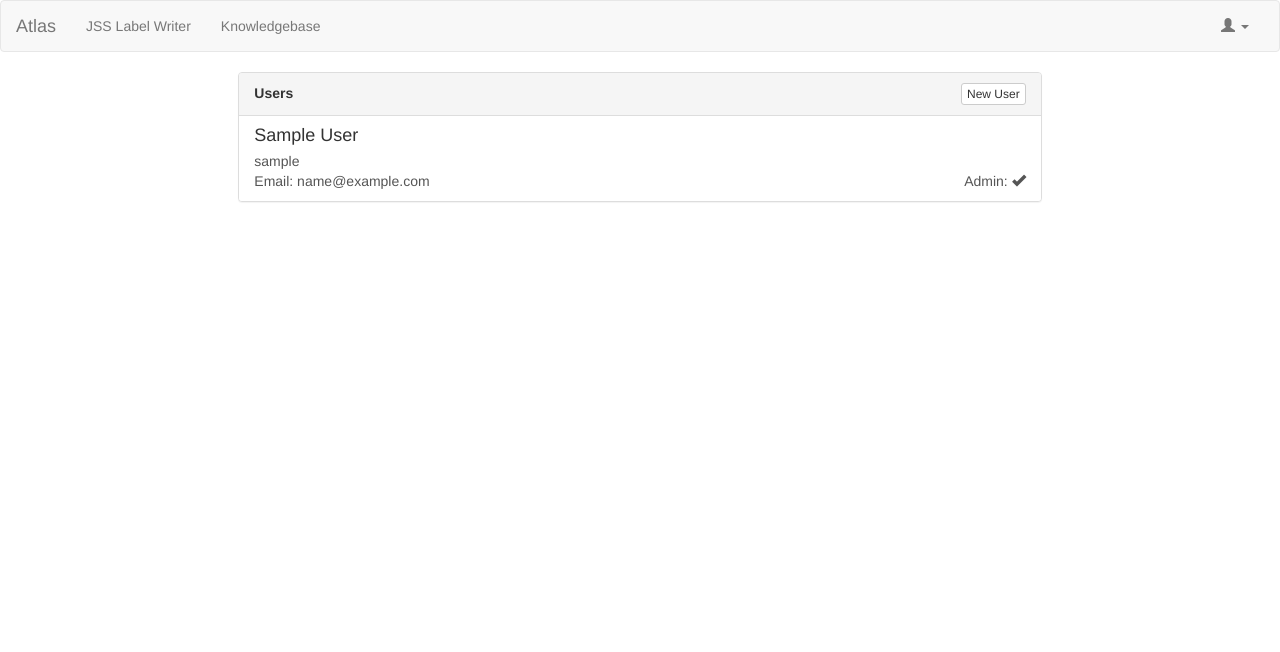
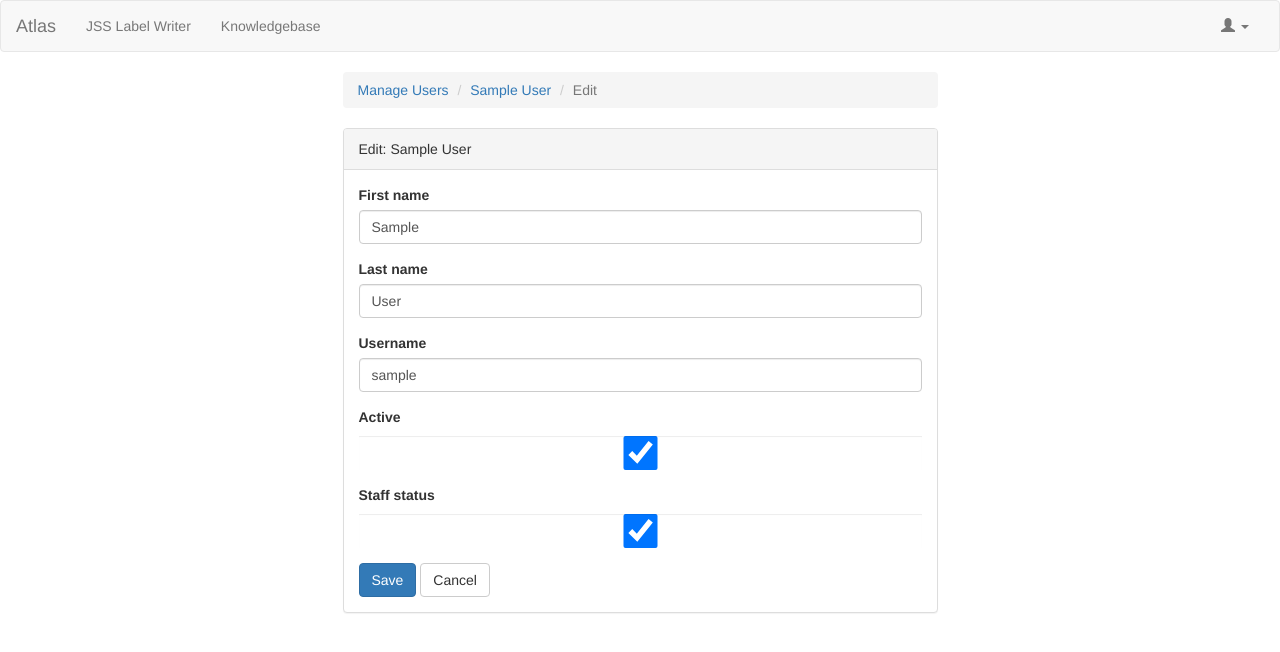
Before and after one commit to roadrunner2348/atlas, a Django app: page /user_management/1/edit/ in a window 1280 px wide. Shown: the top 652 px of the page. Run offline with Django 3.2, Linux system fonts and the light colour scheme; the visitor is signed in with stand-in values (Sample User, id 1); data comes from the database, SQL or seed files in the repository; parts of the project's set-up code (start-up, migrations or seed data) failed here and were passed over; some libraries are stand-ins or nearby versions.

Commit message:
Manage Users page UI Changes, and created edit url, view and template.

```diff
--- /dev/null
+++ b/atlas/user_management/forms.py
@@ -0,0 +1,7 @@
+from django.forms import ModelForm
+from django.contrib.auth.models import User
+
+class UserForm(ModelForm):
+    class Meta:
+        model = User
+        fields = ['first_name', 'last_name', 'username', 'is_active', 'is_staff']
--- /dev/null
+++ b/atlas/user_management/templates/user_management/edit.html
@@ -0,0 +1,42 @@
+{% extends 'base.html' %}
+
+{% load staticfiles %}
+
+{% load widget_tweaks %}
+
+{% block title %}Edit - {{ person.first_name }} {{ person.last_name }}{% endblock %}
+
+{% block body_block %}
+
+<div class="col-md-6 col-md-offset-3">
+  <ol class="breadcrumb">
+    <li><a href="{% url 'user_management:index' %}">Manage Users</a></li>
+    <li><a href="{% url 'user_management:detail' person.id %}">{{ person.first_name}} {{ person.last_name }}</a></li>
+    <li class="active">Edit</li>
+  </ol>
+<div class="panel panel-default">
+  <div class="panel-heading">
+    <span>Edit: {{ person.first_name }} {{ person.last_name}}</span>
+  </div>
+  <div class="panel-body">
+    {% if form.errors %}
+    <div class="alert alert-danger" role="alert">
+      {{ form.errors }}
+    </div>
+    {% endif %}
+    <form action="{% url 'user_management:edit' person.id %}" method="POST">
+      {% csrf_token %}
+      {% for field in form %}
+        <div class="form-group">
+          {{ field.errors }}
+          <label for="{{ field.id_for_label }}">{{ field.label }}</label>
+          {{ field|add_class:"form-control" }}
+        </div>
+      {% endfor %}
+      <button type="submit" class="btn btn-primary">Save</button>
+      <a href="{% url 'user_management:detail' person.id %}" class="btn btn-default">Cancel</a>
+    </form>
+  </div>
+</div>
+</div>
+{% endblock %}
--- a/atlas/user_management/templates/user_management/index.html
+++ b/atlas/user_management/templates/user_management/index.html
@@ -2,34 +2,44 @@
 
 {% load staticfiles %}
 
-{% block title %}Login{% endblock %}
+{% block title %}Admin Management{% endblock %}
 
 {% block body_block %}
 
 
 <div class="col-md-8 col-md-offset-2">
+  <ol class="breadcrumb">
+    <li class="active">Manage Users</li>
+  </ol>
   <div class="panel panel-default">
     <div class="panel-heading clearfix">
       <b>Users</b>
       <span class="pull-right"><a href="#" class="btn btn-default btn-xs">New User</span></a></span>
     </div>
-
-      <div class="list-group">
+      <table class="table table-hover">
+        <tr>
+          <th>Name</th>
+          <th>Username</th>
+          <th>E-Mail</th>
+          <th>Status</th>
+          <th>Role</th>
+          <th class="text-center">Actions</th>
+        </tr>
         {% for person in user_list %}
-          <a href="#" class="list-group-item clearfix">
-            <h4 class="list-group-item-heading">{{ person.first_name }} {{ person.last_name }}</h4>
-            <span class="list-group-item-text">{{ person.username }}</span><br />
-            <span class="list-group-item-text">Email: {{ person.email }}</span>
-            <span class="pull-right">Admin:
-              {% if person.is_staff %}
-                <span class="glyphicon glyphicon-ok"></span>
-              {% else %}
-              <span class="glyphicon glyphicon-remove"></span>
-              {% endif %}
-            </span>
-          </a>
+        <tr>
+          <td><a href="{% url 'user_management:detail' person.id %}"> {{ person.last_name }}, {{ person.first_name }}</a></td>
+          <td>{{ person.username }}</td>
+          <td>{{ person.email }}</td>
+          <td><span class="label {{ person.is_active|yesno:'label-success,label-danger' }}">{{ person.is_active|yesno:"Active,Disabled" }}</span></td>
+          <td><span class="label {{ person.is_staff|yesno:'label-primary,label-default' }}">{{ person.is_staff|yesno:"Admin,User" }}</span></td>
+          <td class="text-center">
+            <div class="btn-group btn-group-xs">
+              <a href="{% url 'user_management:edit' person.id %}" class="btn btn-default">Edit</span></a>
+              <a href="#" class="btn btn-default">Delete</span></a>
+          </td>
+        </tr>
         {% endfor %}
-      </div>
+      </table>
     </div>
 </div>
 
--- a/atlas/user_management/templates/user_management/login.html
+++ b/atlas/user_management/templates/user_management/login.html
@@ -7,7 +7,7 @@
 {% block body_block %}
 <div class="panel panel-default col-md-4 col-md-offset-4">
   <div class="panel-body">
-    <form id="login_form" method="post" action="/user_management/login">
+    <form id="login_form" method="post" action="{% url 'user_management:login' %}">
       {% csrf_token %}
       <div class="form-group">
       <label>Username</label>
--- a/atlas/user_management/urls.py
+++ b/atlas/user_management/urls.py
@@ -3,8 +3,9 @@ from . import views
 
 app_name = "user_management"
 urlpatterns = [
-    url(r'^', views.index, name="index"),
-    url(r'^login', views.user_login, name = 'login'),
-    url(r'^logout', views.user_logout, name = 'logout'),
-    url(r'^(?P<user_id>[0-9]+)/', views.detail, name="detail"),
+    url(r'^$', views.index, name="index"),
+    url(r'^login/$', views.user_login, name = 'login'),
+    url(r'^logout/$', views.user_logout, name = 'logout'),
+    url(r'^(?P<user_id>[0-9]+)/$', views.detail, name="detail"),
+    url(r'^(?P<user_id>[0-9]+)/edit/$', views.edit, name="edit"),
 ]
--- a/atlas/user_management/views.py
+++ b/atlas/user_management/views.py
@@ -4,6 +4,8 @@ from django.http import HttpResponseRedirect, HttpResponse
 from django.contrib.auth.decorators import login_required
 from django.contrib.auth.models import User
 from django.shortcuts import get_object_or_404
+
+from .forms import UserForm
 
 def user_login(request):
     # If the request is POST the user is attempting to login.
@@ -35,7 +37,7 @@ def user_login(request):
 def user_logout(request):
     logout(request)
 
-    return HttpResponseRedirect('/user_management/login')
+    return HttpResponseRedirect('/user_management/login/')
 
 @login_required
 def index(request):
@@ -46,3 +48,18 @@ def index(request):
 def detail(request, user_id):
     person = get_object_or_404(User, pk=user_id)
     return render(request, 'user_management/detail.html', {'person':person})
+
+@login_required
+def edit(request, user_id):
+    person = get_object_or_404(User, pk=user_id)
+
+    if request.method == 'POST':
+        form = UserForm(request.POST, instance=person)
+        if form.is_valid():
+            form.save()
+            return render(request, 'user_management/detail.html', {'person':person} )
+        else:
+            return render(request, 'user_management/edit.html', {'form':form, 'person':person})
+    else:
+        form = UserForm(instance=person)
+        return render(request, 'user_management/edit.html', {'form':form, 'person':person })
```
Also changed, not shown: atlas/user_management/templates/user_management/detail.html (added, +33 -0 lines).
